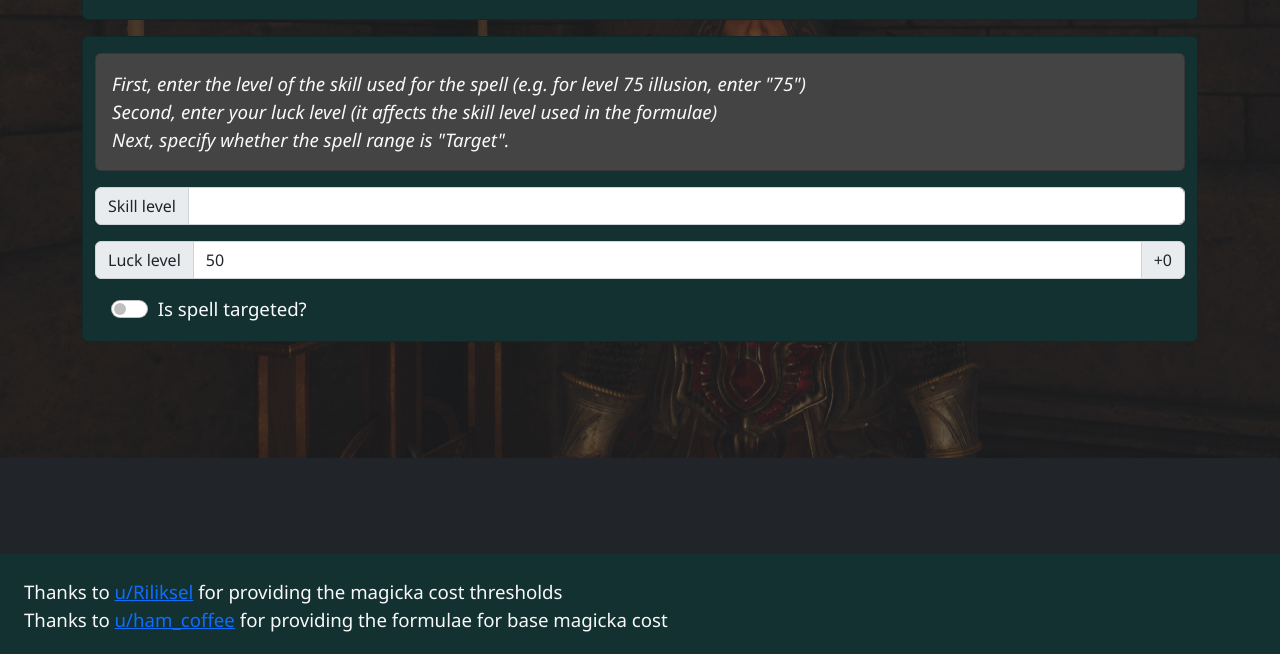
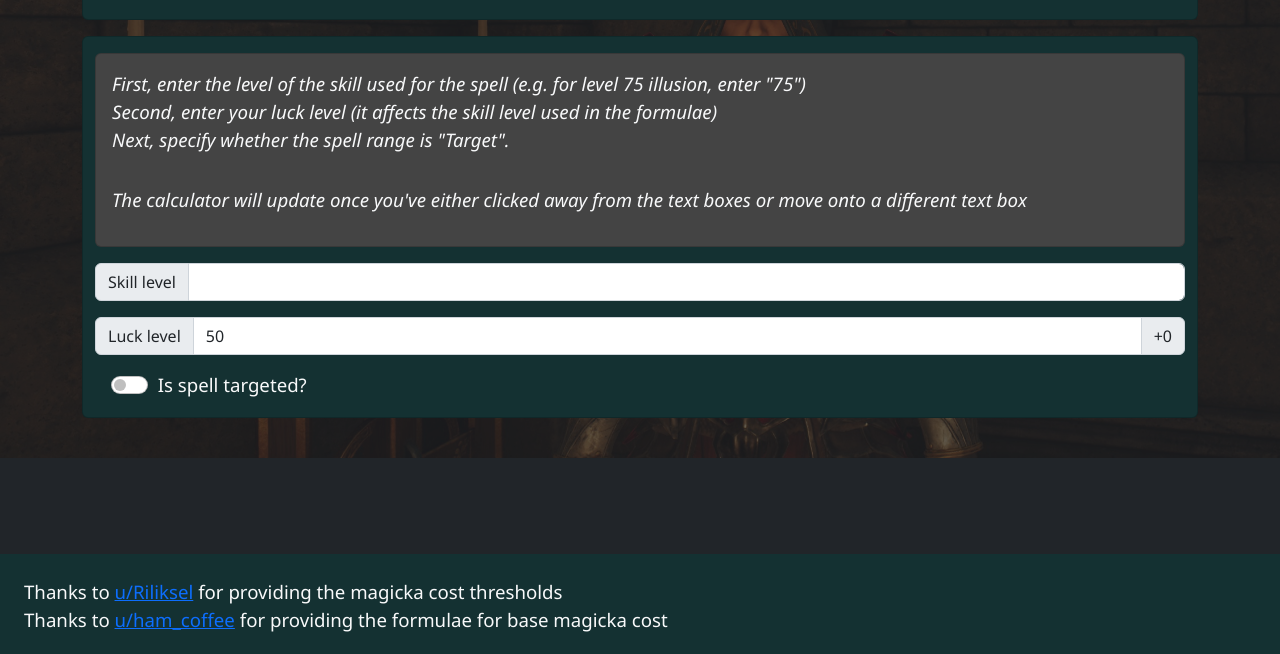
Before and after one commit to GeorgeEBeresford/GeorgeEBeresford.github.io, a plain HTML site: page oblivion/spell-cost-calculator.html in a window 1280 px wide. Shown: the part 146-800 px from the top of the page. Drawn offline with nearby package versions, Linux system fonts and the light colour scheme.

Commit message:
Added extra metadata for embeds
Added extra guidance as suggested by /u/Kehmor/

```diff
--- a/oblivion/spell-cost-calculator.html
+++ b/oblivion/spell-cost-calculator.html
@@ -1,9 +1,16 @@
 <!doctype html>
-<html lang="en">
+<html lang="en" xmlns="http://www.w3.org/1999/xhtml" xmlns:og="http://ogp.me/ns#">
 <head>
     <title>GeorgeEBeresford ~ Spell cost calculator</title>
     <meta charset="utf-8">
     <meta name="viewport" content="width=device-width, initial-scale=1">
+    <meta property="og:title" content="Oblivion Spell Cost Calculator"/>
+    <meta property="og:type" content="Calculator" />
+    <meta property="og:url" content="https://georgeeberesford.github.io/oblivion/spell-cost-calculator.html" />
+    <meta property="og:image" content="https://georgeeberesford.github.io/core/images/oblivion/preview-spell-cost-calc.png" />
+    <meta property="og:site_name" content="GeorgeEBeresford" />
+    <meta property="og:description" content="A calculator used to work out the base magicka cost of a spell from your character's luck and skill level" />
+    <meta property="og:type" content="Calculator" />
     <link rel="stylesheet" type="text/css" href="https://cdn.jsdelivr.net/npm/bootstrap@5.2.3/dist/css/bootstrap.min.css" integrity="sha384-rbsA2VBKQhggwzxH7pPCaAqO46MgnOM80zW1RWuH61DGLwZJEdK2Kadq2F9CUG65" crossorigin="anonymous">
     <link rel="stylesheet" type="text/css" href="../core/styles/main.css" >
 </head>
@@ -40,11 +47,16 @@
             </div>
             <div class="card bg-secondary mt-3">
                 <div class="pt-3">
-                    <p class="card p-3 fst-italic" style="background: #444;">
-                        First, enter the level of the skill used for the spell (e.g. for level 75 illusion, enter "75")<br/>
-                        Second, enter your luck level (it affects the skill level used in the formulae)<br/>
-                        Next, specify whether the spell range is "Target".
-                    </p>
+                    <div class="card mb-3" style="background: #444;">
+                        <p class="p-3 fst-italic">
+                            First, enter the level of the skill used for the spell (e.g. for level 75 illusion, enter "75")<br/>
+                            Second, enter your luck level (it affects the skill level used in the formulae)<br/>
+                            Next, specify whether the spell range is "Target".<br/>
+                        </p>
+                        <p class="p-3 pt-0 fst-italic">
+                            The calculator will update once you've either clicked away from the text boxes or move onto a different text box
+                        </p>
+                    </div>
                     <div class="row ms-0 me-0 mb-3">
                         <fieldset class="input-group">
                             <label class="input-group-text" for="txt-skill-level">Skill level</label>
```
Also changed, not shown: core/images/oblivion/preview-spell-cost-calc.png (added).
